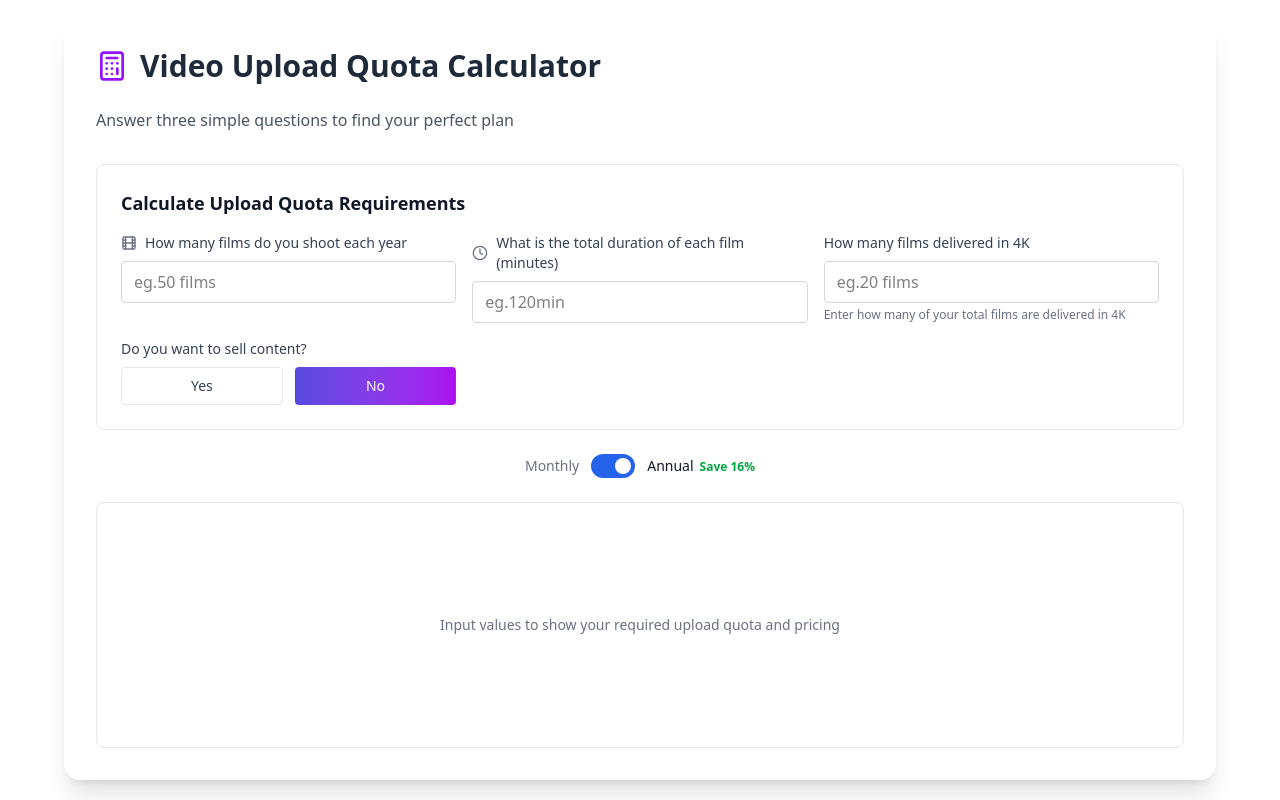
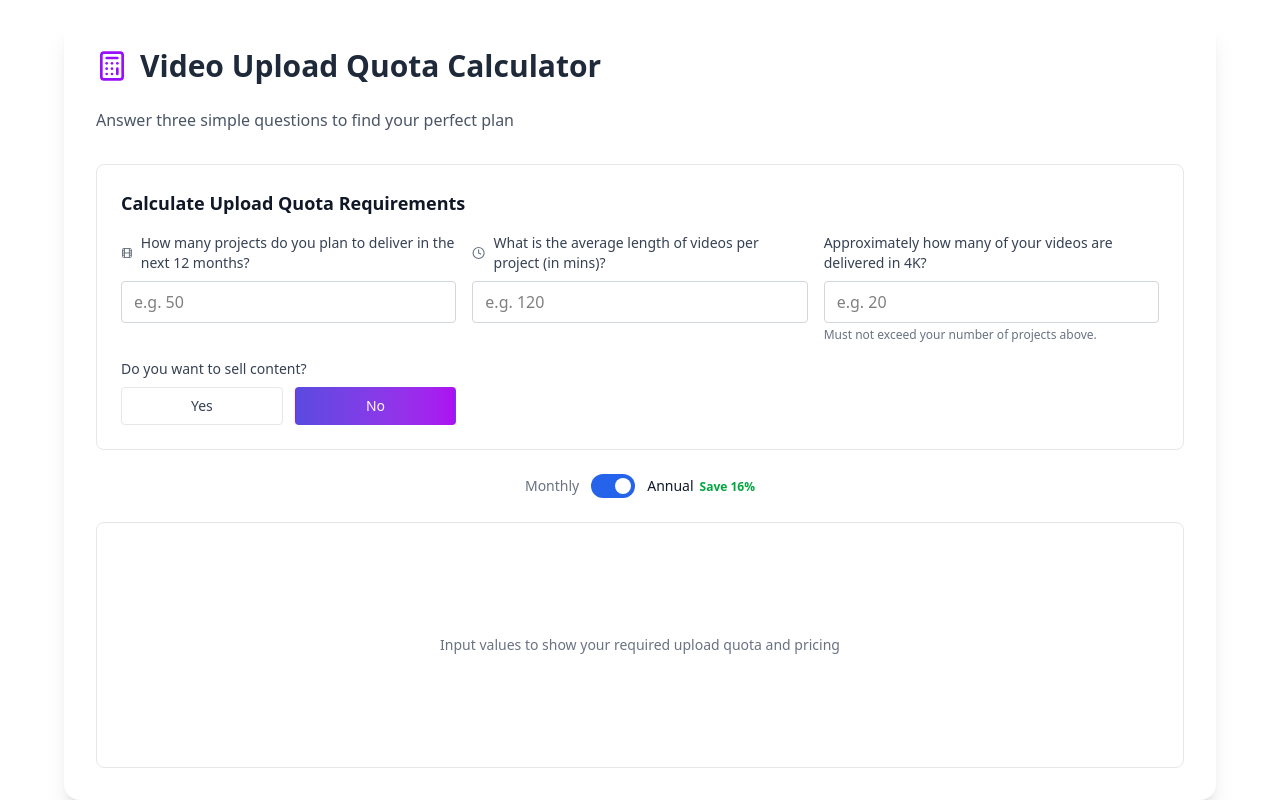
Before and after one commit to ahasandatavro/price-plan, a React (Vite) app: page / in a window 1280 px wide. Shown: the top 800 px of the page. Built offline with nearby package versions, Linux system fonts and the light colour scheme.

Commit message:
update questions

```diff
--- a/src/components/CalculatorForm/CalculatorForm.tsx
+++ b/src/components/CalculatorForm/CalculatorForm.tsx
@@ -69,11 +69,11 @@ export const CalculatorForm: React.FC<CalculatorFormProps> = ({ inputs, onInputC
       <h3 className="text-lg font-semibold text-gray-900 mb-4">Calculate Upload Quota Requirements</h3>
 
       <div className="grid grid-cols-1  lg:grid-cols-2 xl:grid-cols-3 gap-4">
-        {/* Films per year */}
+        {/* Projects in next 12 months */}
         <div>
           <label htmlFor="films" className="flex items-center gap-2 text-sm font-medium text-gray-700 mb-2">
             <Film className="w-4 h-4 text-gray-500 hidden sm:block" />
-            How many films do you shoot each year
+            How many projects do you plan to deliver in the next 12 months?
           </label>
           <input
             id="films"
@@ -82,17 +82,17 @@ export const CalculatorForm: React.FC<CalculatorFormProps> = ({ inputs, onInputC
             onChange={(e) => handleNumericChange('films', e.target.value)}
             onKeyDown={handleKeyDown}
             onPaste={(e) => handlePaste(e, 'films')}
-            placeholder="eg.50 films"
+            placeholder="e.g. 50"
             min="0"
             className="w-full px-3 py-2 border border-gray-300 rounded focus:border-blue-500 focus:ring-1 focus:ring-blue-500 focus:outline-none transition-colors"
           />
         </div>
 
-        {/* Duration */}
+        {/* Average video length per project */}
         <div>
           <label htmlFor="duration" className="flex items-center gap-2 text-sm font-medium text-gray-700 mb-2">
             <Clock className="w-4 h-4 text-gray-500 hidden sm:block" />
-            What is the total duration of each film (minutes)
+            What is the average length of videos per project (in mins)?
           </label>
           <input
             id="duration"
@@ -101,16 +101,16 @@ export const CalculatorForm: React.FC<CalculatorFormProps> = ({ inputs, onInputC
             onChange={(e) => handleNumericChange('duration', e.target.value)}
             onKeyDown={handleKeyDown}
             onPaste={(e) => handlePaste(e, 'duration')}
-            placeholder="eg.120min"
+            placeholder="e.g. 120"
             min="0"
             className="w-full px-3 py-2 border border-gray-300 rounded focus:border-blue-500 focus:ring-1 focus:ring-blue-500 focus:outline-none transition-colors"
           />
         </div>
 
-        {/* 4K Films Count */}
+        {/* 4K video count */}
         <div>
           <label htmlFor="fourk-percent" className="flex items-center gap-2 text-sm font-medium text-gray-700 mb-2">
-            How many films delivered in 4K
+            Approximately how many of your videos are delivered in 4K?
           </label>
           <input
             id="fourk-percent"
@@ -127,12 +127,12 @@ export const CalculatorForm: React.FC<CalculatorFormProps> = ({ inputs, onInputC
                 handleFourKFilmsChange(numericValue);
               }
             }}
-            placeholder="eg.20 films"
+            placeholder="e.g. 20"
             min="0"
             className="w-full px-3 py-2 border border-gray-300 rounded focus:border-blue-500 focus:ring-1 focus:ring-blue-500 focus:outline-none transition-colors"
           />
           <p className="text-xs text-gray-500 mt-1">
-            Enter how many of your total films are delivered in 4K
+            Must not exceed your number of projects above.
           </p>
         </div>
 
```
